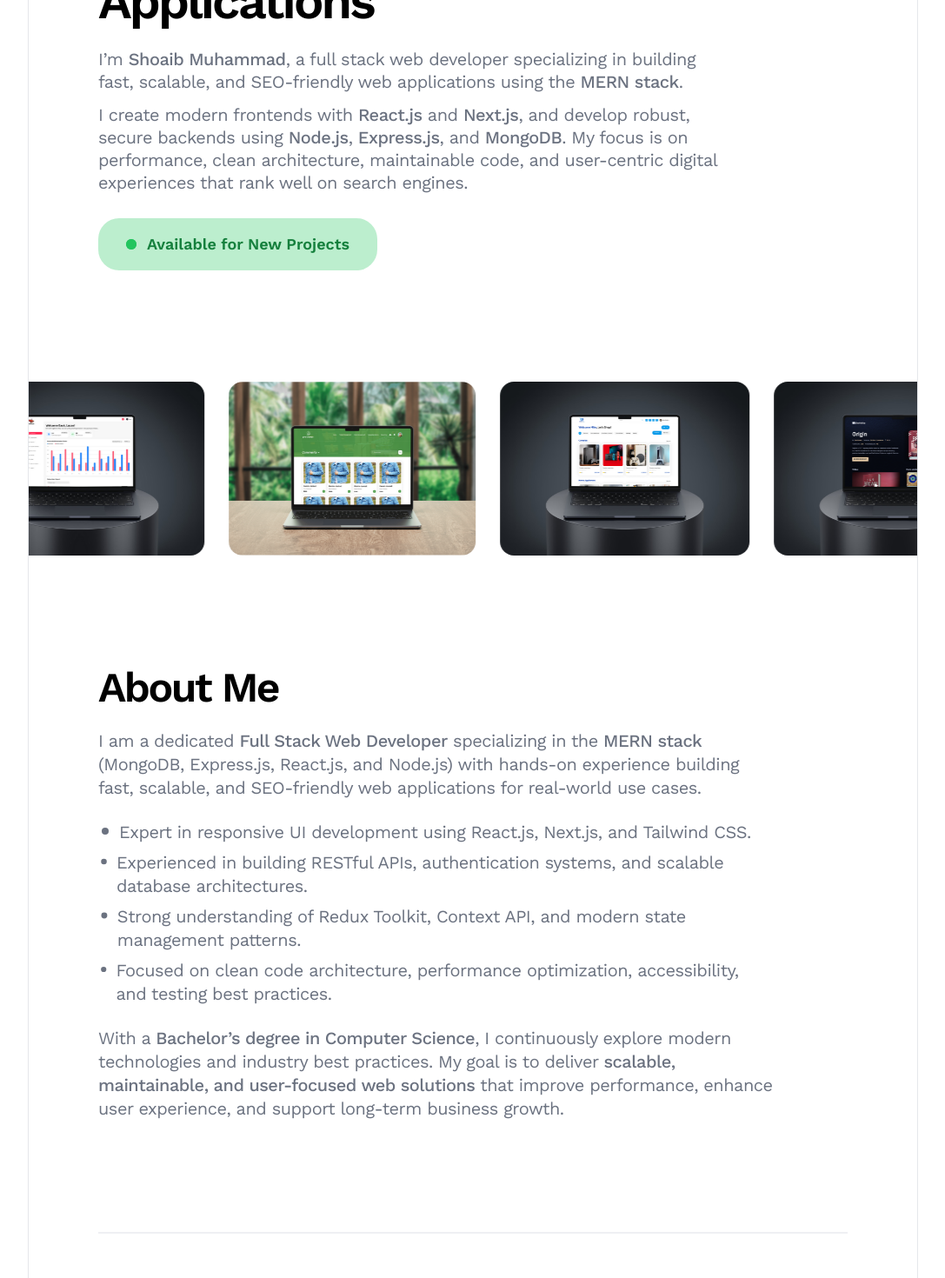
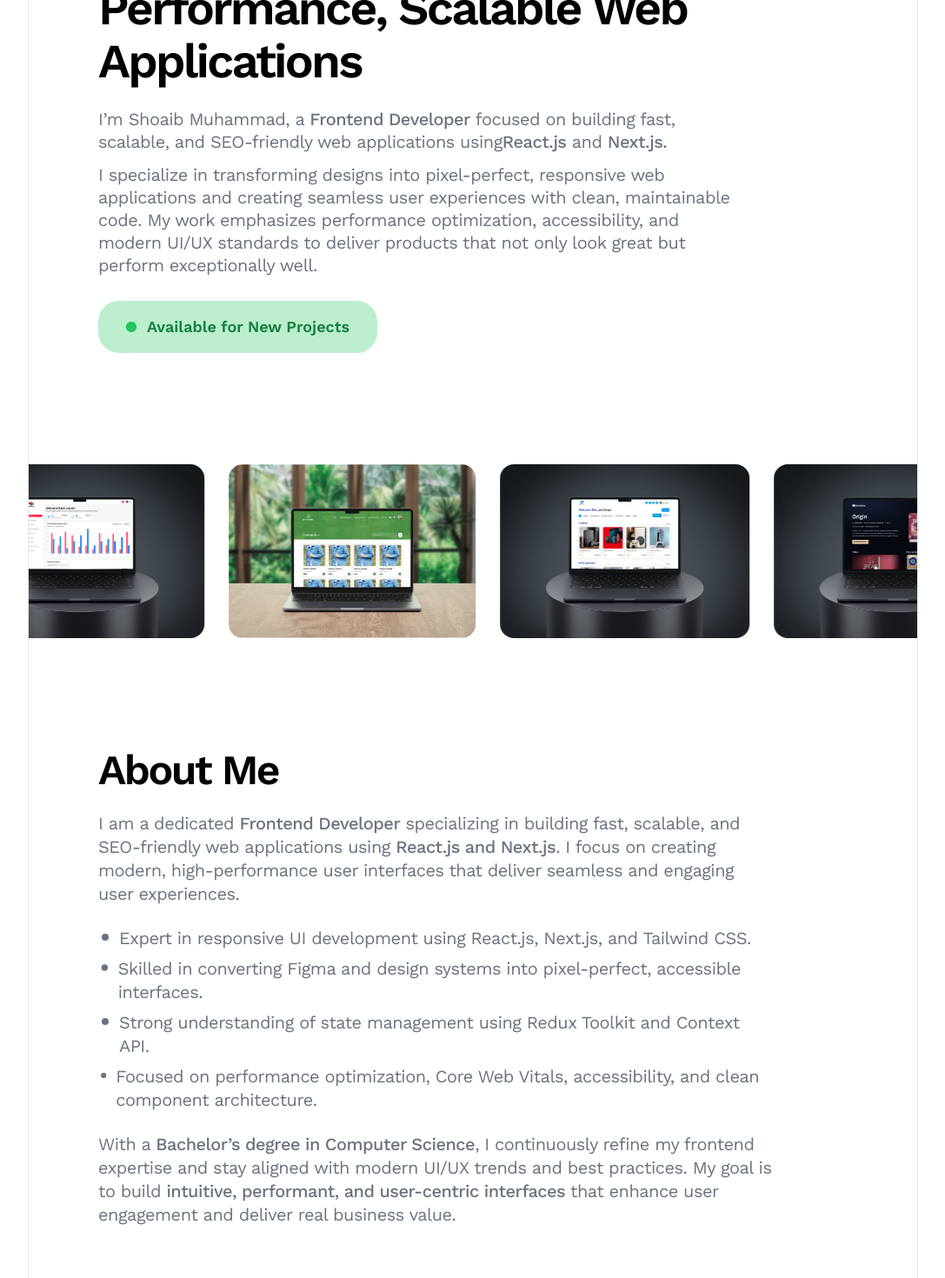
Before and after one commit to ShoaibMuhammad786/full_stack_developer_portfolio, a Next.js app: page / in a window 1280 px wide. Shown: the part 420-1890 px from the top of the page at 87% size, without its empty margins (96-1183 px from the left). Built offline with nearby package versions, Linux system fonts and the light colour scheme.

Commit message:
add projects

```diff
--- a/app/globals.css
+++ b/app/globals.css
@@ -13,8 +13,8 @@ body {
 }
 
 .main-heading {
-  font-size: clamp(35px, 4.5vw, 70px);
-  @apply font-semibold tracking-tighter leading-[1] text-start;
+  font-size: clamp(35px, 4.5vw, 55px);
+  @apply font-semibold tracking-tighter leading-[1.1] text-start;
 }
 
 .secondary-text {
--- a/app/page.js
+++ b/app/page.js
@@ -2,9 +2,9 @@ import HomePage from "@/components/home/HomePage";
 
 export const metadata = {
   title:
-    "Full Stack Web Developer (MERN, React, Next.js, Node.js) | Shoaib Muhammad",
+    "Frontend Web Developer (React, Next.js, Tailwind CSS) | Shoaib Muhammad",
   description:
-    "Shoaib Muhammad is a Full Stack Web Developer specializing in MERN stack, React, Next.js, Node.js, Express.js and MongoDB. I build fast, scalable, and SEO-friendly web applications with a focus on performance, clean architecture, and user experience.",
+    "Shoaib Muhammad is a Frontend Web Developer specializing in React, Next.js, and Tailwind CSS. I build fast, scalable, and SEO-friendly web applications with a focus on performance, clean architecture, and user experience.",
 };
 
 export default function Home() {
--- /dev/null
+++ b/components/home/AboutFrontendDev.jsx
@@ -0,0 +1,80 @@
+import React from "react";
+import AnimatedText from "../common/AnimatedText";
+import { GoDotFill } from "react-icons/go";
+
+const AboutFrontendDev = () => {
+  return (
+    <section
+      className="w-full relative overflow-hidden padding-x padding-y space-y-6"
+      aria-labelledby="about-heading"
+    >
+      {/* Section Heading */}
+      <AnimatedText>
+        <header>
+          <h2 id="about-heading" className="section-heading">
+            <strong className="font-semibold">About Me</strong>
+          </h2>
+        </header>
+      </AnimatedText>
+
+      {/* Intro Paragraph */}
+      <AnimatedText>
+        <p className="main-description lg:w-[90%] text-start text-xl leading-[1.35] secondary-text tracking-tight">
+          I am a dedicated{" "}
+          <strong className="font-medium">Frontend Developer</strong>{" "}
+          specializing in building fast, scalable, and SEO-friendly web
+          applications using{" "}
+          <strong className="font-medium">React.js and Next.js</strong>. I focus
+          on creating modern, high-performance user interfaces that deliver
+          seamless and engaging user experiences.
+        </p>
+      </AnimatedText>
+
+      {/* Skills List */}
+      <ul
+        className="space-y-2 lg:w-[90%]"
+        role="list"
+        aria-label="Core skills and expertise"
+      >
+        {[
+          "Expert in responsive UI development using React.js, Next.js, and Tailwind CSS.",
+          "Skilled in converting Figma and design systems into pixel-perfect, accessible interfaces.",
+          "Strong understanding of state management using Redux Toolkit and Context API.",
+          "Focused on performance optimization, Core Web Vitals, accessibility, and clean component architecture.",
+        ].map((skill, index) => (
+          <li className="text-start" key={index}>
+            <AnimatedText>
+              <div className="w-full flex items-start gap-2">
+                <GoDotFill
+                  className="text-base text-gray-500 mt-1"
+                  aria-hidden="true"
+                />
+                <span className="text-xl leading-[1.35] secondary-text tracking-tight">
+                  {skill}
+                </span>
+              </div>
+            </AnimatedText>
+          </li>
+        ))}
+      </ul>
+
+      {/* Closing Paragraph */}
+      <AnimatedText>
+        <p className="main-description lg:w-[90%] text-start text-xl leading-[1.35] secondary-text tracking-tight">
+          With a{" "}
+          <strong className="font-medium">
+            Bachelor’s degree in Computer Science
+          </strong>
+          , I continuously refine my frontend expertise and stay aligned with
+          modern UI/UX trends and best practices. My goal is to build{" "}
+          <strong className="font-medium">
+            intuitive, performant, and user-centric interfaces
+          </strong>{" "}
+          that enhance user engagement and deliver real business value.
+        </p>
+      </AnimatedText>
+    </section>
+  );
+};
+
+export default AboutFrontendDev;
--- a/components/home/Contact.jsx
+++ b/components/home/Contact.jsx
@@ -24,8 +24,7 @@ const Contact = () => {
 
         <AnimatedText>
           <p className="main-description lg:w-[85%] text-start text-xl leading-[1.35] secondary-text tracking-tight">
-            I’m a{" "}
-            <strong className="font-medium">Full Stack MERN Developer</strong>{" "}
+            I’m a <strong className="font-medium">Frontend Developer</strong>{" "}
             specializing in building fast, scalable, and SEO-friendly web
             applications. Whether you want to start a new project, optimize an
             existing product, or collaborate on innovative ideas — I’m open to
--- a/components/home/Hero.jsx
+++ b/components/home/Hero.jsx
@@ -30,10 +30,16 @@ const Hero = () => {
       {/* PRIMARY H1 — MOST IMPORTANT SEO ELEMENT */}
       <AnimatedText direction="right">
         <header>
-          <h1 id="hero-heading" className="main-heading z-10">
+          {/* <h1 id="hero-heading" className="main-heading z-10">
             <strong className="font-semibold">
               Full Stack Web Developer <br />
               Building High-Performance Web Applications
+            </strong>
+          </h1> */}
+          <h1 id="hero-heading" className="main-heading z-10">
+            <strong className="font-semibold">
+              Frontend Developer | React & Next.js Specialist - Building
+              High-Performance, Scalable Web Applications
             </strong>
           </h1>
         </header>
@@ -42,23 +48,33 @@ const Hero = () => {
       {/* SUPPORTING DESCRIPTION (KEYWORD-RICH, HUMAN) */}
       <AnimatedText direction="left">
         <p className="main-description mt-4 lg:max-w-[85%] text-start text-xl leading-[1.3] secondary-text z-10 tracking-tight">
-          I’m <strong className="font-medium">Shoaib Muhammad</strong>, a full
+          I’m Shoaib Muhammad, a{" "}
+          <strong className="font-medium">Frontend Developer</strong> focused on
+          building fast, scalable, and SEO-friendly web applications using
+          <strong className="font-medium">React.js</strong> and{" "}
+          <strong className="font-medium">Next.js.</strong>
+          {/* I’m <strong className="font-medium">Shoaib Muhammad</strong>, a full
           stack web developer specializing in building fast, scalable, and
           SEO-friendly web applications using the{" "}
-          <strong className="font-medium">MERN stack</strong>.
+          <strong className="font-medium">MERN stack</strong>. */}
         </p>
       </AnimatedText>
 
       <AnimatedText direction="left">
         <p className="main-description mt-1 lg:max-w-[85%] text-start text-xl leading-[1.3] secondary-text z-10 tracking-tight">
-          I create modern frontends with{" "}
+          {/* I create modern frontends with{" "}
           <strong className="font-medium">React.js</strong> and{" "}
           <strong className="font-medium">Next.js</strong>, and develop robust,
           secure backends using <strong className="font-medium">Node.js</strong>
           , <strong className="font-medium">Express.js</strong>, and{" "}
           <strong className="font-medium">MongoDB</strong>. My focus is on
           performance, clean architecture, maintainable code, and user-centric
-          digital experiences that rank well on search engines.
+          digital experiences that rank well on search engines. */}
+          I specialize in transforming designs into pixel-perfect, responsive
+          web applications and creating seamless user experiences with clean,
+          maintainable code. My work emphasizes performance optimization,
+          accessibility, and modern UI/UX standards to deliver products that not
+          only look great but perform exceptionally well.
         </p>
       </AnimatedText>
 
--- a/components/home/HomePage.jsx
+++ b/components/home/HomePage.jsx
@@ -10,6 +10,7 @@ import Testimonials from "./Testimonials";
 import Contact from "./Contact";
 import Footer from "./Footer";
 import HomeClient from "../common/HomeClient";
+import AboutFrontendDev from "./AboutFrontendDev";
 
 const HomePage = () => {
   return (
@@ -17,7 +18,8 @@ const HomePage = () => {
       <main className="w-full relative lg:w-[80%] xl:w-[1200px] 2xl:w-[1300px] mx-auto bg-transparent border-l border-r">
         <Hero />
         <Projects />
-        <About />
+        {/* <About /> */}
+        <AboutFrontendDev />
         <Border />
         <Experience />
         <Border />
--- a/constants/projects.js
+++ b/constants/projects.js
@@ -33,7 +33,7 @@ export const PROJECTS = [
     ],
   },
   {
-    image: "/projects/givexchange.png",
+    image: "/projects/giveXchange.png",
     title: "giveXchange",
     description:
       "Developed the complete frontend of a multi-interface community-driven e-commerce platform, enabling users to buy and sell products within localized community networks. Translated Figma designs into three fully functional interfaces: Admin Dashboard, Community Owner Portal, and Buyer/Seller UI. Focused on modular architecture, reusable components, and responsive design to ensure maintainability and scalability across complex multi-role workflows.",
```
